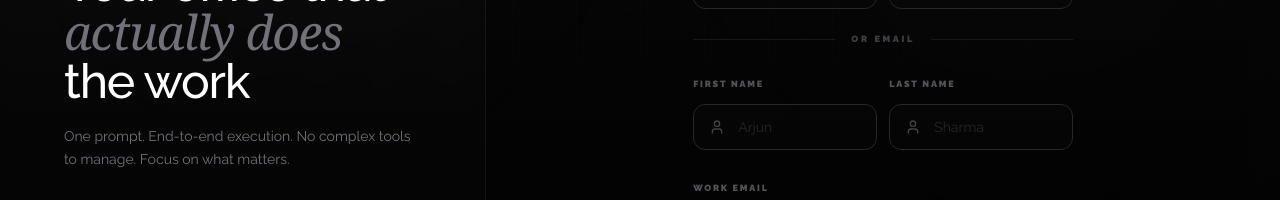
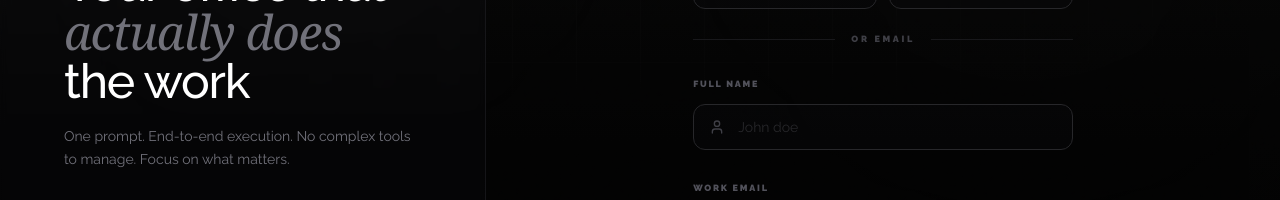
Before and after one commit to Arav-Menon/WorkVerse, a Next.js app in the folder apps/web/: page /auth in a window 1280 px wide. Both pictures are taken after a click on the button "SIGN UP". Shown: the part 258-458 px from the top of the page. Built offline with nearby package versions, Linux system fonts and the light colour scheme.

Commit message:
feat: implement API client infrastructure and refactor sign-up form to use full name field

```diff
--- a/apps/web/components/auth/SignUpForm.tsx
+++ b/apps/web/components/auth/SignUpForm.tsx
@@ -42,30 +42,17 @@ export const SignUpForm = () => {
         <div className="flex-1 h-px bg-zinc-900"></div>
       </div>
 
-      <div className="grid grid-cols-2 gap-3">
         <div className="space-y-2.5">
-          <label className="text-[9px] font-black text-zinc-600 uppercase tracking-[0.2em]">First name</label>
+          <label className="text-[9px] font-black text-zinc-600 uppercase tracking-[0.2em]">Full name</label>
           <div className="relative group">
             <Icons.User className="absolute left-4 top-1/2 -translate-y-1/2 w-4 h-4 text-zinc-700 group-focus-within:text-white transition-colors" />
             <input
               type="text"
-              placeholder="Arjun"
+              placeholder="John doe"
               className="w-full bg-zinc-950/50 border border-zinc-800 rounded-xl px-11 py-3 text-sm text-white placeholder:text-zinc-800 focus:outline-none focus:border-zinc-600 focus:ring-1 focus:ring-zinc-600 transition-all"
             />
           </div>
         </div>
-        <div className="space-y-2.5">
-          <label className="text-[9px] font-black text-zinc-600 uppercase tracking-[0.2em]">Last name</label>
-          <div className="relative group">
-            <Icons.User className="absolute left-4 top-1/2 -translate-y-1/2 w-4 h-4 text-zinc-700 group-focus-within:text-white transition-colors" />
-            <input
-              type="text"
-              placeholder="Sharma"
-              className="w-full bg-zinc-950/50 border border-zinc-800 rounded-xl px-11 py-3 text-sm text-white placeholder:text-zinc-800 focus:outline-none focus:border-zinc-600 focus:ring-1 focus:ring-zinc-600 transition-all"
-            />
-          </div>
-        </div>
-      </div>
 
       <div className="space-y-2.5">
         <label className="text-[9px] font-black text-zinc-600 uppercase tracking-[0.2em]">Work email</label>
```
